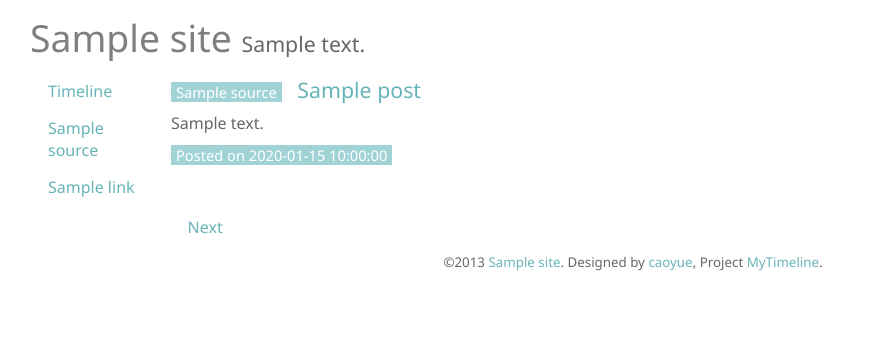
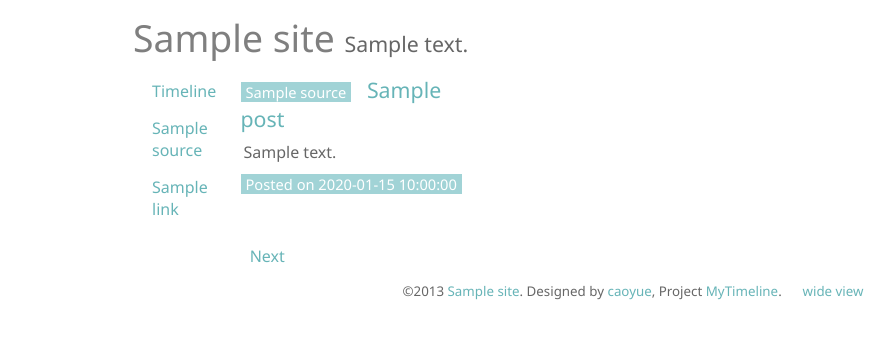
Before and after one commit to caoyue/timeline.me, a Python web app: template timeline/templates/index.html in a window 1280 px wide. Shown: the top 339 px of the page, without its empty margins (7-901 px from the left). Run offline with Jinja, Linux system fonts and the light colour scheme; the template is opened without the code that fills it: most values are stand-ins (such as "Sample title", 1, 10 or a date in 2020).

Commit message:
css and something

```diff
--- a/timeline/model/login.py
+++ b/timeline/model/login.py
@@ -2,7 +2,6 @@
 
 import web
 import hashlib
-from data import ConfigData
 from config import config
 
 
--- a/timeline/static/css/style.css
+++ b/timeline/static/css/style.css
@@ -5,7 +5,7 @@ body{
     font-family:'Segoe UI',Verdana,Arial,'Hiragino Sans GB','Microsoft YaHei';
 }
 
-code,pre,blockquote{
+.content > code,.content > pre,.content > blockquote{
     font-family: "Deja Vu Sans Mono",Consolas,Monaco,"Courier New",Courier,monospace;
     padding:1px 10px;
     line-height:1.8;
@@ -17,12 +17,12 @@ code,pre,blockquote{
 }
 
 .wrap{
-    width:95%;
+    width:800px;
     margin:0 auto;
+    padding:0;
 }
 
 a{
-    width:100%;
     color: rgba(0, 130, 135, .6);
     text-decoration:none;
 }
@@ -39,31 +39,10 @@ a:hover{
     color: rgba(37, 187, 196, .5);
 }
 
-ul{
-    list-style:none;
-    margin:0;
-    padding:0 0 0 20px;
-}
-
-li{
-    margin: 0 0 5px 0;
-    padding:5px 3px;
-}
-
-li:hover{
-    color:white;
-    background-color:rgba(20, 145, 152, .4);
-}
-li a{
-    display: block;
-}
-
-li:hover a{
-    color:white;
-}
-
 .header{
-    margin:12px 5px;
+    margin:1.5% 0.7%;
+    margin-left: -15%;
+    padding-left: 2.5%;
     font-size:28pt;
     font-weight:normal;
 }
@@ -81,34 +60,50 @@ li:hover a{
 }
 
 .left{
-    width:10%;
+    width:15%;
+    margin-left:-15%;
     float: left;
 }
 
-.right{
-    width:88%;
-    float:right;
+.left ul{
+    list-style:none;
+    margin:0;
+    padding-left:30%;
 }
 
-.footer{
+.left li{
+    margin: 0 0 5px 0;
+    padding:5px 3px;
+}
+
+.left li:hover{
+    color:white;
+    background-color:rgba(20, 145, 152, .4);
+}
+.left li a{
+    display: block;
+}
+
+.left li:hover a{
+    color:white;
+}
+
+.right{
     float: left;
-    width:100%;
-    margin-top:15px;
-    text-align: center;
-    font-size: 10pt;
 }
 
 .entry{
-    margin:0 0 50px 0;
+    margin:0 3% 50px 3%;
 }
 
-.title{
+.entry > .title{
     font-size:16pt;
     margin:0 0 8px 0;
 }
 
 .content{
     margin:5px 0;
+    padding-left: 3px;
 }
 
 .info{
@@ -146,13 +141,66 @@ li:hover a{
     width:61%;
 }
 
-/* For Mobile */
-@media screen and (max-width: 800px) {
+.footer{
+    float: left;
+    width:100%;
+    margin-top:15px;
+    text-align: center;
+    font-size: 10pt;
+}
+
+/* for github rss*/
+.gtihub .gravatar{
+    display:none;
+}
+
+.github .commits ul{
+    list-style:none;
+}
+
+.github img{
+    display:none;
+}
+
+/*wide mode*/
+
+/*.wrap{
+    width:100% !important;
+    margin:0 !important;
+}
+.left{
+    width:13% !important;
+}
+.left, .header{
+    margin-left: 0;
+}
+
+.left .list{
+    margin-right:25% !important;
+}
+.right{
+        width:87% ;
+}
+.right .entry{
+    margin: 0 5% 50px 0;
+}*/
+
+/* For Mobile and small screen*/
+@media screen and (max-width: 900px) {
     .header,.left,.footer{
         display: none;
     }
+    .wrap{
+        width:100% ;
+        margin:0;
+    }
+    .right{
+        width: 100% !important;
+    }
+    .right .entry{
+        margin-left: 3% !important;
+    }
 }
-
 
 
 
--- a/timeline/templates/base.html
+++ b/timeline/templates/base.html
@@ -6,6 +6,30 @@
 	<link rel='alternate' type='application/rss+xml' title='atom 1.0' href='/feed' />
 	<link rel="icon" type="image/png" href="/static/img/favicon.ico">
 	<link rel="stylesheet" type="text/css" href="/static/css/style.css">
+	<script type="text/javascript">
+		function ChangeStyle(){
+		    var doc=document;
+		    var style=doc.createElement("style");
+		    style.setAttribute("type", "text/css");
+		    cssString = ".wrap{width:100% !important;margin:0 !important;}" +
+						".left{width:13% !important;}"+
+						".left, .header{margin-left: 0;}" +
+						".right{width:87% ;}.right .entry{margin: 0 5% 50px 0;}";
+
+		    if(style.styleSheet){ // IE
+		        style.styleSheet.cssText = cssString;
+		    } else {
+		        var cssText = doc.createTextNode(cssString);
+		        style.appendChild(cssText);
+		    }
+
+		    var heads = doc.getElementsByTagName("head");
+		    if(heads.length)
+		        heads[0].appendChild(style);
+		    else
+		        doc.documentElement.appendChild(style);
+		}
+	</script>
 </head>
 <body>
 	<div class="wrap">
@@ -30,7 +54,7 @@
 		</div>
 
 		<div class="footer">
-			©2013 <a href="{{ site['domain'] }}">{{ site["title"] }}</a>. Designed by <a href="http://caoyue.me" target="_blank">caoyue</a>, Project <a href="https://github.com/caoyue/mytimeline" target="_blank">MyTimeline</a>.
+			©2013 <a href="{{ site['domain'] }}">{{ site["title"] }}</a>. Designed by <a href="http://caoyue.me" target="_blank">caoyue</a>, Project <a href="https://github.com/caoyue/mytimeline" target="_blank">MyTimeline</a>.&nbsp;&nbsp;&nbsp;&nbsp;&nbsp;&nbsp;<a href="javascript:void(0)" onclick="ChangeStyle()">wide view</a>
 		</div>
 	</div>
 </body>
--- a/timeline/templates/include/posts_list.html
+++ b/timeline/templates/include/posts_list.html
@@ -7,7 +7,7 @@
 			{% endfor %}
 			<a href="{{ post.url }}">{{ post.title }}</a>
 		</div>
-		<div class="content">
+		<div class="content {{ " ".join(post.source.strip("|").split("|")) }}">
 			{{  post.content }}
 		</div>
 		<div class="info">
--- a/timeline/view/home.py
+++ b/timeline/view/home.py
@@ -13,7 +13,7 @@ class index(Base):
         _p = 1
         try:
             _p = int(page[0])
-        except Exception, e:
+        except Exception:
             _p = 1
         posts = PostData.get_posts(_p, config.PAGESIZE)
         pager = Pager(PostData.get_posts_count(), config.PAGESIZE, _p, "/")
@@ -38,7 +38,7 @@ class source(Base):
         _p = 1
         try:
             _p = int(page[0])
-        except Exception, e:
+        except Exception:
             _p = 1
         posts = PostData.get_source_posts(source, _p, config.PAGESIZE)
         pager = Pager(PostData.get_posts_count(
--- a/timeline/view/login.py
+++ b/timeline/view/login.py
@@ -1,6 +1,5 @@
 #-*- coding: utf-8 -*-
 
-import web
 from .base import Base
 
 
--- a/timeline/view/update.py
+++ b/timeline/view/update.py
@@ -1,6 +1,5 @@
 #-*- coding: utf-8 -*-
 
-import web
 from .base import LoginBase
 
 
```
Also changed, not shown: timeline/model/data.py (+40 -19 lines), timeline/model/post.py (+12 -12 lines), timeline/view/cron.py (+2 -6 lines), README.md, 3 other files.
